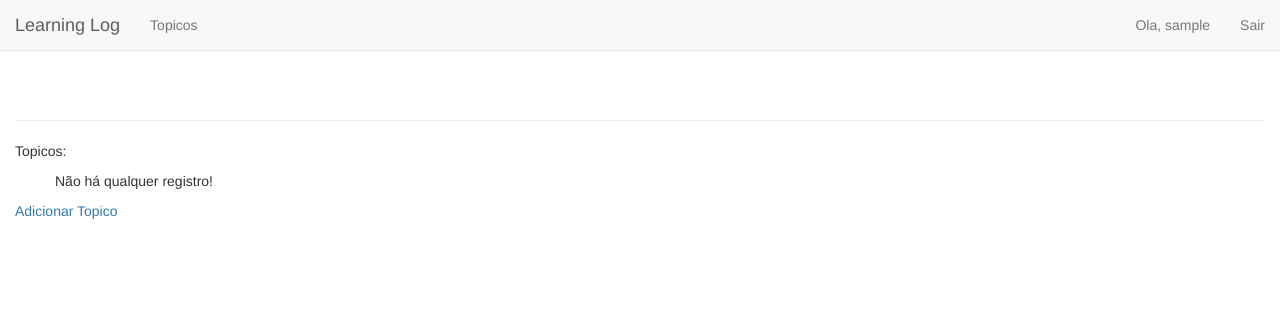
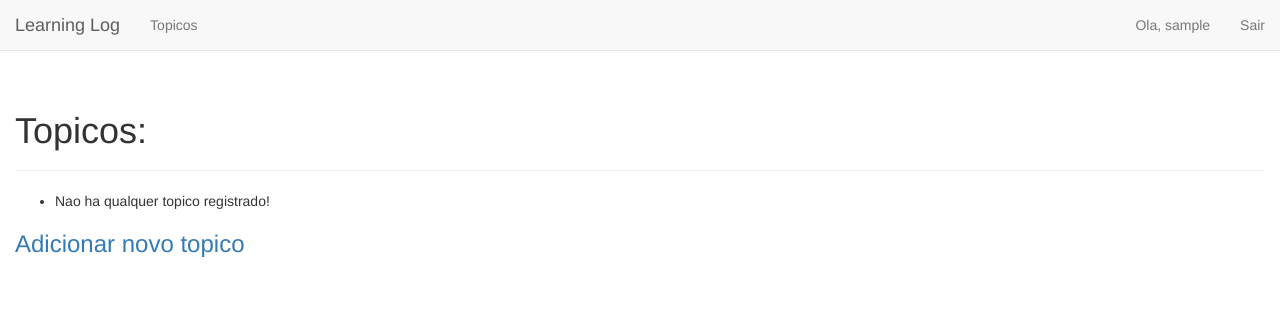
Before and after one commit to Moises-Jorge/Learning_Log, a Django app: page /topics in a window 1280 px wide. Shown: the top 311 px of the page. Run offline with Django 5.2, Linux system fonts and the light colour scheme; the visitor is signed in with stand-in values (Sample User, id 1); data that the repository does not hold is empty; some libraries are stand-ins or nearby versions.

Commit message:
style: styled topics page

```diff
--- a/templates/l_logs/topics.html
+++ b/templates/l_logs/topics.html
@@ -1,15 +1,26 @@
 {% extends 'l_logs/base.html' %}
 
+{% block header %}
+	<h1>Topicos:</h1>
+{% endblock header %}
+
 {% block content %}
-	<p>Topicos:</p>
 	<ul>
 		{% for topic in topics %}
 			<li>
-				<a href="{% url 'topic' topic.id %}">{{ topic }}</a>
+				<h3>
+					<a href="{% url 'topic' topic.id %}">
+						{{ topic }}
+					</a>
+				</h3>
 			</li>
 		{% empty %}
-			<p>Não há qualquer registro!</p>
+			<li>Nao ha qualquer topico registrado!</li>
 		{% endfor %}
 	</ul>
-	<a href="{% url 'new_topic' %}">Adicionar Topico</a>
+	<h3>
+		<a href="{% url 'new_topic' %}">
+			Adicionar novo topico
+		</a>
+	</h3>
 {% endblock content %}
```
